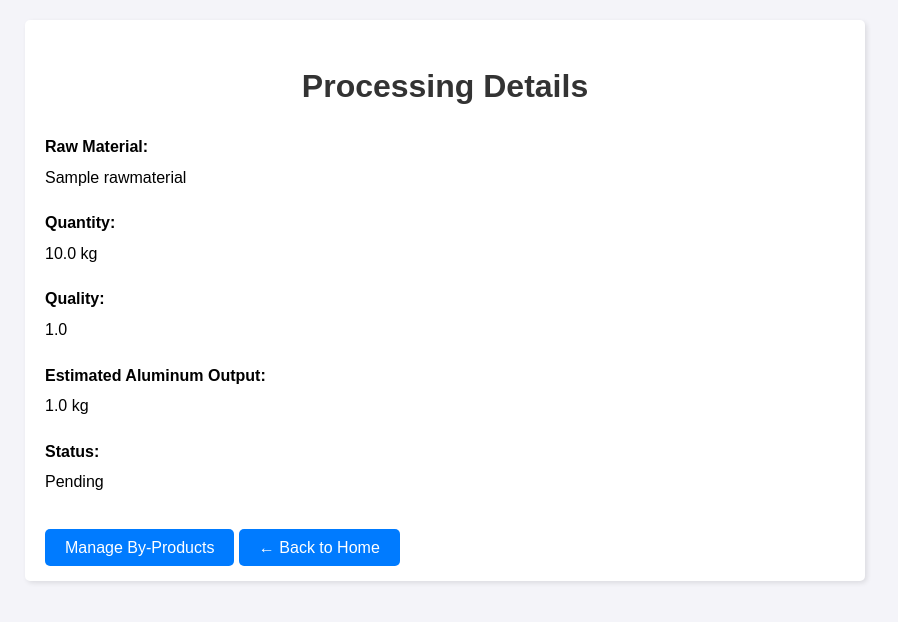
After one commit to FidelCastro007/Django_Materials_Extractor, a Django app: page /api/get_processing_data/1/ in a window 1280 px wide. The commit adds this page. Shown: the top 622 px of the page, without its empty margins (195-1093 px from the left). Run offline with Django 5.2, Linux system fonts and the light colour scheme; a user stored in the database is signed in; tables that the repository leaves empty hold one stand-in row (values such as "Sample post").

Commit message:
first commit

```diff
--- /dev/null
+++ b/aluminum_extraction/processing/static/script/script.js
@@ -0,0 +1,10 @@
+setInterval(function() {
+    $.ajax({
+        url: '/api/get_processing_data/1/',  // Example URL
+        method: 'GET',
+        success: function(response) {
+            $('#processing_status').text(response.status);
+            $('#progress_bar').css('width', response.status_percent + '%');
+        }
+    });
+}, 5000);  // Update every 5 seconds
--- /dev/null
+++ b/aluminum_extraction/processing/static/styles/style.css
@@ -0,0 +1,54 @@
+.progress-bar {
+    width: 100%;
+    height: 20px;
+    background-color: #f3f3f3;
+}
+
+.progress {
+    height: 100%;
+    background-color: #4caf50;
+    transition: width 1s ease;
+}
+body {
+    font-family: Arial, sans-serif;
+    line-height: 1.6;
+    background-color: #f4f4f9;
+    margin: 0;
+    padding: 20px;
+}
+h1 {
+    color: #333;
+    text-align: center;
+}
+.container {
+    max-width: 800px;
+    margin: 0 auto;
+    padding: 20px;
+    background-color: #fff;
+    border-radius: 5px;
+    box-shadow: 2px 2px 5px rgba(0, 0, 0, 0.1);
+}
+.processing-info {
+    margin-bottom: 20px;
+}
+.processing-info strong {
+    display: block;
+    margin-bottom: 5px;
+}
+a {
+    text-decoration: none;
+    color: white;
+    background-color: #007BFF;
+    padding: 10px 20px;
+    border-radius: 5px;
+    transition: background-color 0.3s;
+}
+a:hover {
+    background-color: #0056b3;
+}
+.back-link {
+    display: inline-block;
+    margin-top: 20px;
+    text-decoration: none;
+    color: #007BFF;
+}
--- a/aluminum_extraction/processing/templates/processing/login.html
+++ b/aluminum_extraction/processing/templates/processing/login.html
@@ -74,7 +74,7 @@
         <!-- Display error messages if any -->
         {% if form.errors %}
             <div class="error">
-                <p>There were errors in your form. Please check the fields below.</p>
+                <p>!! Please Register !! If you don't have a access. <br> Please check the fields below.</p>
             </div>
         {% endif %}
 
--- /dev/null
+++ b/aluminum_extraction/processing/templates/processing/processing.html
@@ -0,0 +1,40 @@
+<!DOCTYPE html>
+<html lang="en">
+<head>
+    <meta charset="UTF-8">
+    <meta name="viewport" content="width=device-width, initial-scale=1.0">
+    <title>Processing Details</title>
+    {% load static %}
+    <!-- Link to the external CSS file -->
+    <link rel="stylesheet" href="{% static 'styles/style.css' %}">
+</head>
+<body>
+    <div class="container">
+        <h1>Processing Details</h1>
+        <div class="processing-info">
+            <strong>Raw Material:</strong> {{ processing.raw_material.name }}
+        </div>
+        <div class="processing-info">
+            <strong>Quantity:</strong> {{ processing.raw_material.quantity }} kg
+        </div>
+        <div class="processing-info">
+            <strong>Quality:</strong> {{ processing.raw_material.quality }}
+        </div>
+        <div class="processing-info">
+            <strong>Estimated Aluminum Output:</strong> {{ processing.aluminum_output_estimate }} kg
+        </div>
+        <div class="processing-info">
+            <strong>Status:</strong> {{ processing.status }}
+        </div>
+
+        <a href="{% url 'manage_byproducts' processing.id %}">Manage By-Products</a>
+
+        <div class="back-link">
+            <a href="{% url 'homepage' %}">← Back to Home</a>
+        </div>
+    </div>
+
+    <!-- Link to the external JavaScript file -->
+    <script src="{% static 'script/script.js' %}"></script>
+</body>
+</html>
--- a/aluminum_extraction/processing/urls.py
+++ b/aluminum_extraction/processing/urls.py
@@ -7,4 +7,5 @@ urlpatterns = [
     path('manage_byproducts/<int:processing_id>/', views.manage_byproducts, name='manage_byproducts'),
     path('register/', views.register, name='register'),
     path('access_denied/', views.access_denied, name='access_denied'),
+    path('api/get_processing_data/<int:processing_id>/', views.get_processing_data, name='get_processing_data'),
 ]
--- a/aluminum_extraction/processing/views.py
+++ b/aluminum_extraction/processing/views.py
@@ -5,8 +5,12 @@ from .models import RawMaterial, Processing, ByProduct, UserProfile
 from ml_model.predict import predict_aluminum_output  # Quantile regression prediction
 from ml_model.reinforcement_learning import reinforcement_learning_simulation  # RL logic
 from django.contrib.auth.models import User
-from django.contrib import messages
+# from django.contrib import messages
 from .models import UserProfile
+from django.db import IntegrityError
+import logging
+# Start processing view with both ML and RL integration
+from django.db import transaction
 
 # Home page view
 def homepage(request):
@@ -17,73 +21,154 @@ def homepage(request):
 
 def register(request):
     if request.method == 'POST':
-        username = request.POST['username']
-        email = request.POST['email']
-        password = request.POST['password']
-        password_confirm = request.POST['password_confirm']
+        username = request.POST.get('username')
+        email = request.POST.get('email')
+        password = request.POST.get('password')
+        # confirm_password = request.POST.get('confirm_password')
+        role = request.POST.get('role')
 
-        if password != password_confirm:
-            messages.error(request, "Passwords do not match.")
-            return redirect('register')
+        print(f"POST Data: username={username}, email={email}, password={password}, role={role}")
 
-        if User.objects.filter(username=username).exists():
-            messages.error(request, "Username already exists.")
-            return redirect('register')
+        # Check for missing fields
+        if not username or not email or not password or not role:
+            return render(request, 'processing/register.html', {'error': 'All fields are required.'})
 
-        user = User.objects.create_user(username=username, email=email, password=password)
-        user.save()
+        # Check password match
+        # if password != confirm_password:
+        #     return render(request, 'processing/register.html', {'error': 'Passwords do not match.'})
 
-        # Create UserProfile for the new user
-        UserProfile.objects.create(user=user, role='Operator')  # Default role, adjust if needed
+        try:
+            # Create User and UserProfile
+            user = User.objects.create_user(username=username, email=email, password=password)
+            UserProfile.objects.create(user=user, role=role)
+            # Ensure the user is saved and authenticated
+            user.save()
 
-        messages.success(request, "Account created successfully! Please login.")
-        return redirect('login')
+            print(f"User and UserProfile created successfully for {username}")
+            return redirect('login')
+        except IntegrityError as e:
+            if 'Duplicate entry' in str(e):
+                return render(request, 'processing/register.html', {'error': 'Email or Username already exists.'})
+            print(f"IntegrityError: {e}")
+            return render(request, 'processing/register.html', {'error': 'An unexpected error occurred.'})
 
     return render(request, 'processing/register.html')
 
-# Start processing view with both ML and RL integration
+def calculate_byproducts(processing_record):
+    by_products = []
+    if processing_record.raw_material.name == "Bauxite Ore":
+        by_products = [
+            {"name": "Iron Residue", "quantity": 50.0},
+            {"name": "Silica Residue", "quantity": 20.0}
+        ]
+    elif processing_record.raw_material.name == "Aluminum Ore":
+        by_products = [
+            {"name": "Aluminum Slag", "quantity": 10.0}
+        ]
+    return by_products
+
 @login_required
 def start_processing(request, raw_material_id):
     # Try to get UserProfile for the current user
     user_profile, created = UserProfile.objects.get_or_create(user=request.user)
 
-    if user_profile.role != 'Operator':
+    if user_profile.role != 'Admin':
         return redirect('access_denied')
 
+    # Fetch the raw material
     raw_material = get_object_or_404(RawMaterial, id=raw_material_id)
 
-    # Use quantile regression for initial aluminum output estimate
-    ml_input_data = {
-        'quantity': raw_material.quantity,
-        'quality': raw_material.quality,
-    }
-    initial_estimate = predict_aluminum_output(ml_input_data)
+    logger = logging.getLogger(__name__)
 
-    # Adjust output using reinforcement learning simulation
-    rl_adjusted_output = reinforcement_learning_simulation()
+    try:
+        # Use quantile regression for initial aluminum output estimate
+        ml_input_data = {
+            'quantity': raw_material.quantity,
+            'quality': raw_material.quality,
+        }
+        print(f"ML Input Data: {ml_input_data}")
+        initial_estimate = predict_aluminum_output(ml_input_data)  # Ensure this function is defined
+    except Exception as e:
+        logger.error(f"Error in ML prediction: {e}")
+        initial_estimate = 0  # Default to zero if ML fails
 
-    # Combine ML estimate and RL adjustment
+    try:
+        # Adjust output using reinforcement learning simulation
+        rl_adjusted_output = reinforcement_learning_simulation()  # Ensure this function is defined
+    except Exception as e:
+        logger.error(f"Error in RL simulation: {e}")
+        rl_adjusted_output = 1  # Default multiplier if RL fails
+
     final_output_estimate = initial_estimate * rl_adjusted_output
+    print(f"Final Output Estimate: {final_output_estimate}")
 
-    # Create a processing instance
-    processing = Processing.objects.create(
-        raw_material=raw_material,
-        aluminum_output_estimate=final_output_estimate,
-        status='Pending'
-    )
+    # Wrap processing creation and by-product handling in a transaction
+    try:
+        with transaction.atomic():
+            # Create or update processing instance
+            processing, created = Processing.objects.update_or_create(
+                raw_material=raw_material,
+                defaults={
+                    'aluminum_output_estimate': final_output_estimate,
+                    'status': 'Completed',  # Default to Completed for now
+                }
+            )
+
+            # Handle by-products (create or update logic)
+            by_products_data = calculate_byproducts(final_output_estimate)  # Function to calculate by-products
+            for by_product_data in by_products_data:
+                ByProduct.objects.update_or_create(
+                    processing=processing,
+                    name=by_product_data['name'],
+                    defaults={'quantity': by_product_data['quantity']}
+                )
+    except Exception as e:
+        logger.error(f"Error in processing or by-products: {e}")
+        processing.status = 'Failed'
+        processing.save()
+
+    by_products = ByProduct.objects.filter(processing=processing)
+
     return render(request, 'processing/start_processing.html', {
         'processing': processing,
         'initial_estimate': initial_estimate,
         'rl_adjusted_output': rl_adjusted_output,
-        'final_output_estimate': final_output_estimate
+        'final_output_estimate': final_output_estimate,
+        'by_products': by_products,
     })
+
 
 # Manage byproducts view
 @login_required
 def manage_byproducts(request, processing_id):
+    # Fetch the processing instance
     processing = get_object_or_404(Processing, id=processing_id)
     by_products = ByProduct.objects.filter(processing=processing)
-    return render(request, 'processing/manage_byproducts.html', {'by_products': by_products})
+
+    # Message for empty by-products
+    message = None if by_products.exists() else 'No by-products available for this processing.'
+
+    return render(request, 'processing/manage_byproducts.html', {
+        'by_products': by_products,
+        'message': message,
+        'processing_id': processing_id,
+    })
+
+
+# AJAX to update processing values
+@login_required
+def get_processing_data(request, processing_id):
+    # Fetch the processing object or return a 404 error if it doesn't exist
+    processing = get_object_or_404(Processing, id=processing_id)
+
+    # Context data to pass to the template
+    context = {
+        'processing': processing,
+        'status_percent': 50,  # Example value; adjust based on your logic
+    }
+
+    return render(request, 'processing/processing.html', context)
+
 
 # Access Denied view
 def access_denied(request):
```
Also changed, not shown: aluminum_extraction/aluminum_extraction/settings.py (+9 -2 lines), aluminum_extraction/processing/forms.py (+19 -2 lines), aluminum_extraction/processing/models.py (+36 -3 lines), aluminum_extraction/processing/templates/processing/base.html (+29 -13 lines), aluminum_extraction/processing/templates/processing/homepage.html (+11 -12 lines), aluminum_extraction/processing/templates/processing/manage_byproducts.html (+18 -10 lines), aluminum_extraction/processing/templates/processing/register.html (+8 -1 lines), aluminum_extraction/processing/templates/processing/start_processing.html (+44 -10 lines), aluminum_extraction/processing/migrations/0001_initial.py, aluminum_extraction/processing/migrations/0002_remove_byproduct_by_product_type_and_more.py (deleted).
